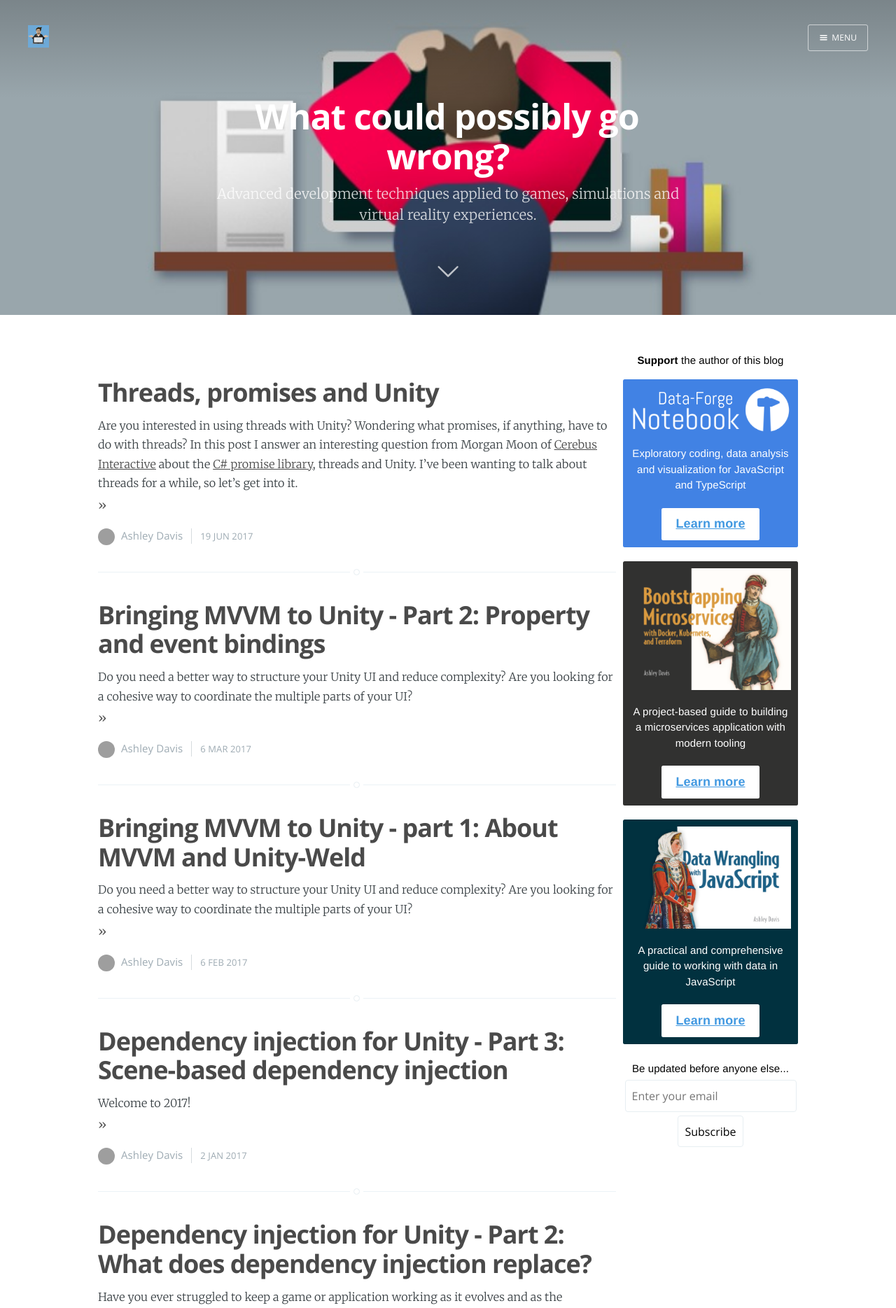
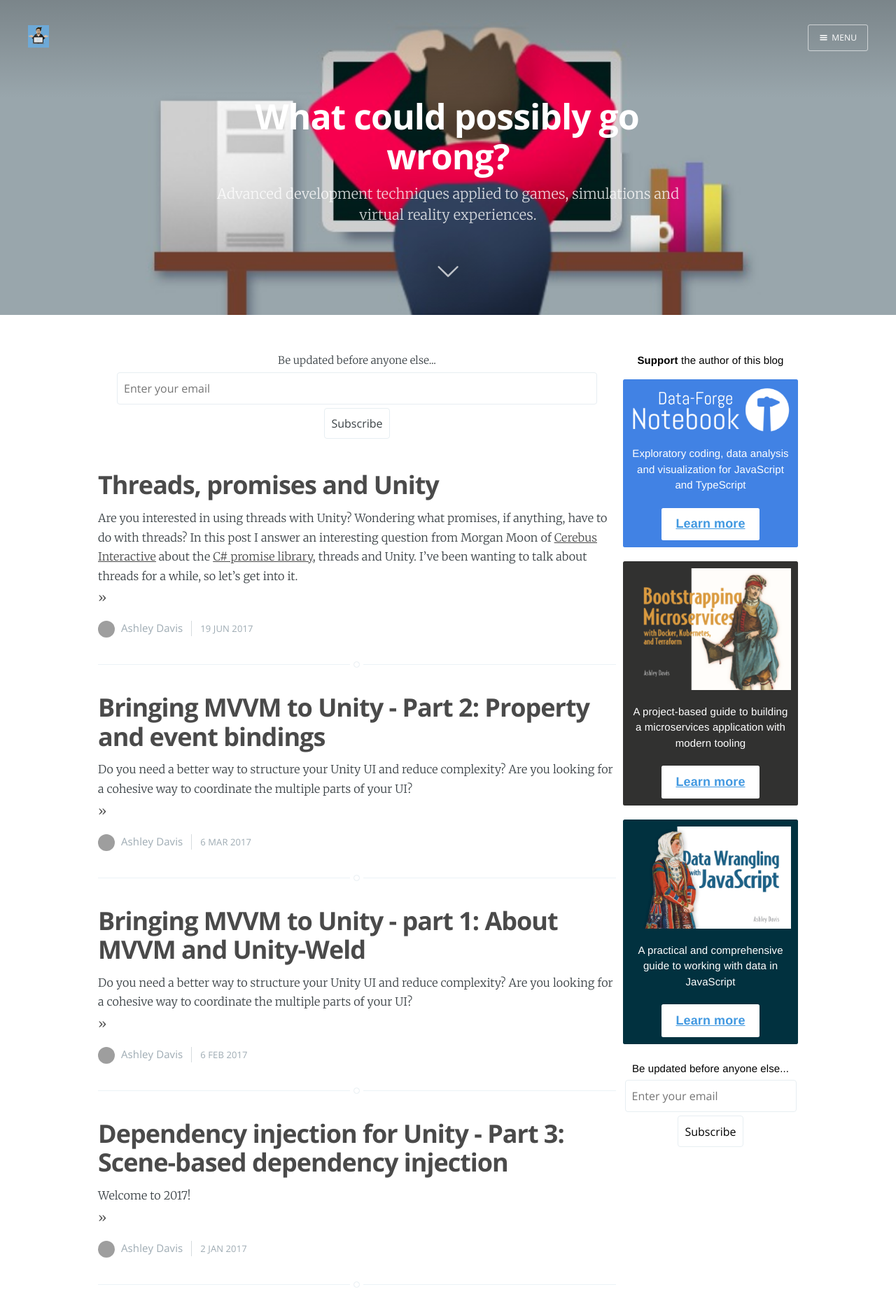
Before and after one commit to ashleydavis/what-could-possibly-go-wrong-blog, a Jekyll site: the page built from index.md, in a window 1280 px wide. Shown: the top 1869 px of the page at 70% size. Built offline with Jekyll 4.4.1, drawn with Linux system fonts in a browser that asks for light colours; comment, search, counter and statistics services are not loaded; grey boxes are pictures that could not be loaded.

Commit message:
Readded subscription form at top.

```diff
--- a/_layouts/home.html
+++ b/_layouts/home.html
@@ -25,6 +25,10 @@ body_class: home-template
     <div class="flex flex-wrap">
         <div class="w-full md:w-3/4 lg:w-3/4 xl:w-3/4">
             <div class="pr-4">
+                <div class="text-2xl text-center">Be updated before anyone else...</div>
+                {% include subscribe.html %}
+            </div>
+            <div class="pr-4">
                 {% include loop.html %}
             </div>
         </div>
--- a/_layouts/post.html
+++ b/_layouts/post.html
@@ -26,6 +26,11 @@ body_class: post-template
                             <time class="post-date" datetime="{{page.date | date: "%e %b %Y"}}">{{page.date | date: "%e %b %Y"}}</time>
                         </section>
                     </header>
+
+                    <div class="pr-4 mb-4">
+                        <div class="text-2xl text-center">Be updated before anyone else...</div>
+                        {% include subscribe.html %}
+                    </div>
 
                     <section class="post-content">
 
```
